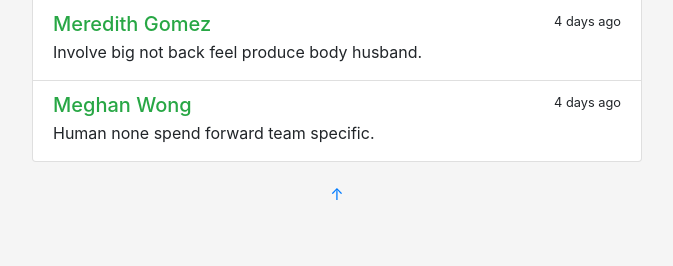
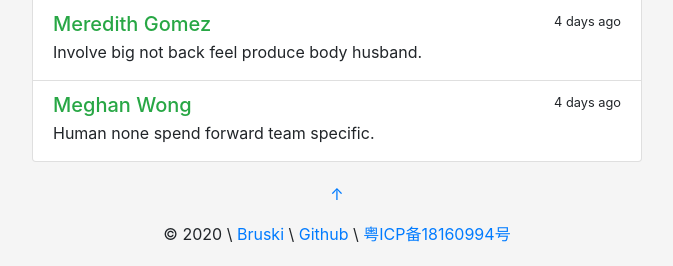
Before and after one commit to bruceeewong/sayhello, a Flask app: page / in a window 1280 px wide. Shown: the part 1993-2259 px from the top of the page, without its empty margins (303-976 px from the left). Before the commit the page ends 2193 px from the top, so only its background shows below. Run offline with Flask 2, Linux system fonts and the light colour scheme; data comes from the database, SQL or seed files in the repository; both versions use the stored data as it was after the commit; some libraries are stand-ins or nearby versions.

Commit message:
添加备案号

```diff
--- a/sayhello/templates/base.html
+++ b/sayhello/templates/base.html
@@ -37,6 +37,12 @@
         <footer class="text-center">
             {% block footer %}
                 <p><a id="bottom" href="#" title="Go Top">&uarr;</a></p>
+                <p>
+                    <span>&copy; {{ moment().format('YYYY') }}</span> \
+                    <a href="http://bruski.top">Bruski</a> \
+                    <a href="https://github.com/bruceeewong">Github</a> \
+                    <a href="http://beian.miit.gov.cn">粤ICP备18160994号</a>
+                </p>
             {% endblock footer %}
         </footer>
     </div>
```
Also changed, not shown: data.db, 1 other file.
